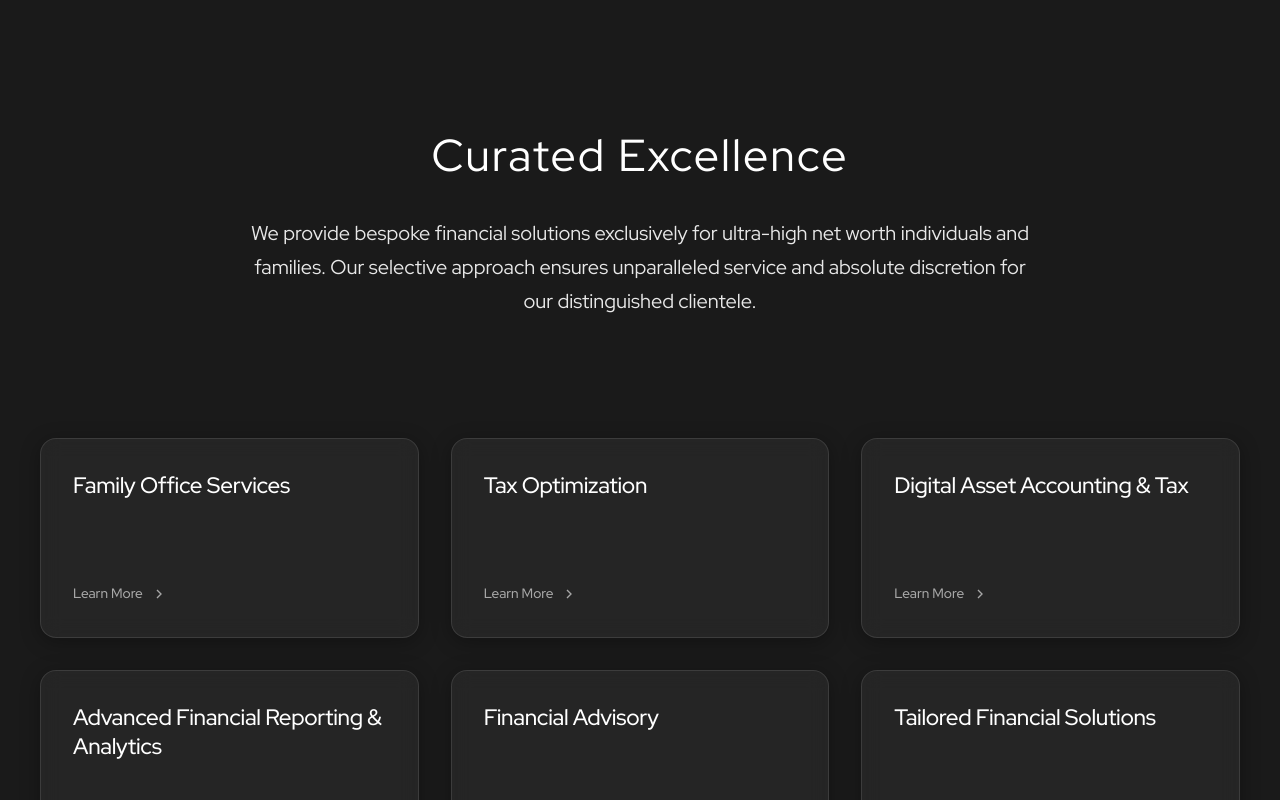
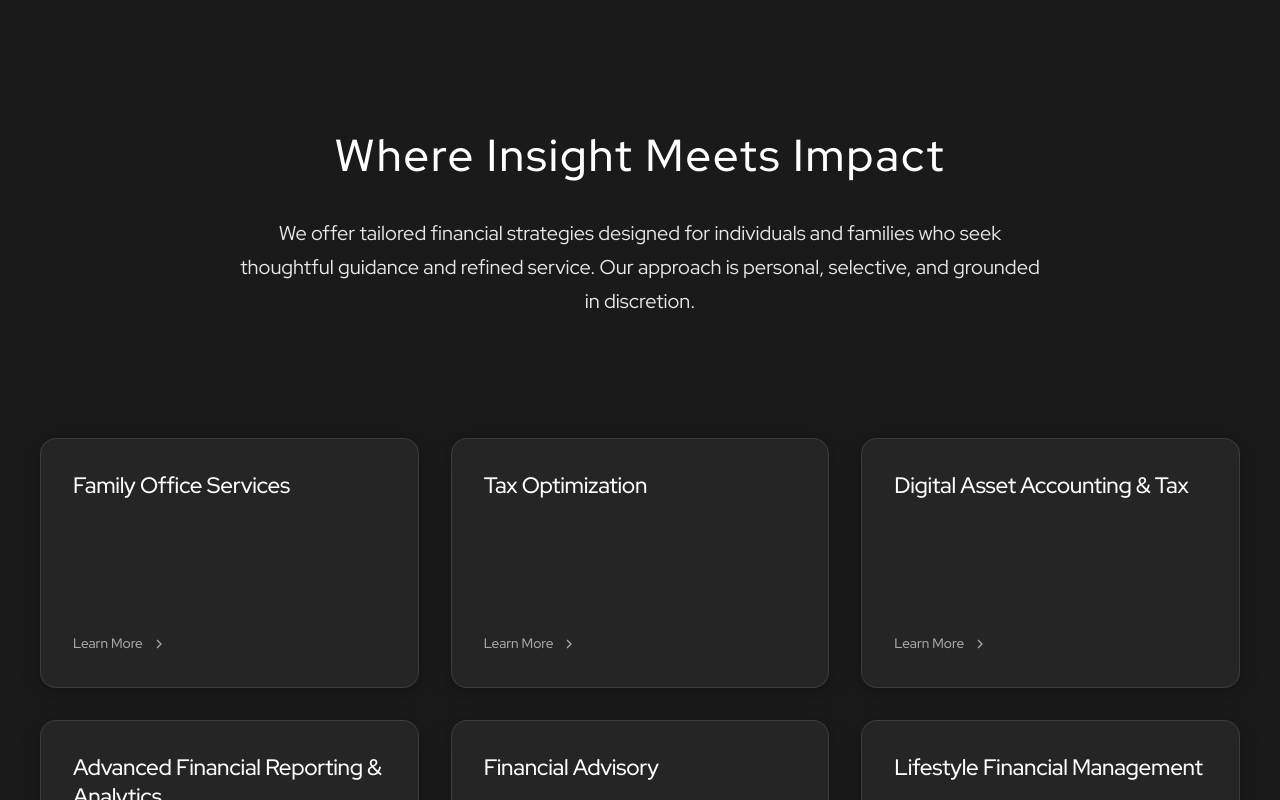
Before and after one commit to GabeKouki/Mastermind, a React (Vite) app: page / in a window 1280 px wide. Shown: the part 800-1600 px from the top of the page. Built offline with nearby package versions, Linux system fonts and the light colour scheme.

Commit message:
final changes

```diff
--- a/src/components/About.jsx
+++ b/src/components/About.jsx
@@ -1,5 +1,5 @@
-import React, { useState } from 'react';
-import '../styles/About.css';
+import React, { useState } from "react";
+import "../styles/About.css";
 
 const About = () => {
   const [flippedCard, setFlippedCard] = useState(null);
@@ -7,34 +7,40 @@ const About = () => {
   const services = [
     {
       id: 1,
-      title: 'Family Office Services',
-      description: 'Comprehensive wealth management and legacy planning for multi-generational families. We coordinate all aspects of your financial life with white-glove service.'
+      title: "Family Office Services",
+      description:
+        "Comprehensive wealth management and legacy planning for multi-generational families. We coordinate all aspects of your financial life with white-glove service.",
     },
     {
       id: 2,
-      title: 'Tax Optimization',
-      description: 'Strategic tax planning and optimization across multiple jurisdictions. Minimize tax burden while maintaining full compliance and transparency.'
+      title: "Tax Optimization",
+      description:
+        "Custom tax strategies crafted for high-net-worth individuals across multiple jurisdictions. Minimize tax exposure while ensuring absolute compliance and discretion.",
     },
     {
       id: 3,
-      title: 'Digital Asset Accounting & Tax',
-      description: 'Institutional-grade cryptocurrency custody, trading, and tax optimization. Navigate the digital asset landscape with confidence and security.'
+      title: "Digital Asset Accounting & Tax",
+      description:
+        "Premier cryptocurrency custody, trading, and tax solutions tailored for discerning investors. Navigate digital assets with unmatched security and expertise.",
     },
     {
       id: 4,
-      title: 'Advanced Financial Reporting & Analytics',
-      description: 'Meticulous financial record keeping and reporting. Maintain perfect transparency and organization across all your financial activities.'
+      title: "Advanced Financial Reporting & Analytics",
+      description:
+        "Precision financial reporting and analytics designed for complex portfolios. Gain unparalleled transparency and control over your wealth with real-time insights.",
     },
     {
       id: 5,
-      title: 'Financial Advisory',
-      description: 'Strategic financial advice tailored to your unique situation. Make informed decisions with our expert guidance and market insights.'
+      title: "Financial Advisory",
+      description:
+        "Exclusive, strategic financial counsel tailored to sophisticated clients. Leverage our market expertise and custom insights to optimize your financial decisions.",
     },
     {
       id: 6,
-      title: 'Tailored Financial Solutions',
-      description: 'Additional custom services tailored to your specific needs. We continuously expand our offerings to serve our clients better.'
-    }
+      title: "Lifestyle Financial Management",
+      description:
+        "Beyond investments, your financial life touches every corner of how you live and what you leave behind. We provide hands-on support for real estate, liquidity, protection planning, and more—ensuring your lifestyle is aligned with your long-term vision and legacy.",
+    },
   ];
 
   const handleCardClick = (cardId) => {
@@ -45,21 +51,22 @@ const About = () => {
     <section className="About">
       <div className="AboutContainer">
         <div className="AboutContent">
-          <h2 className="AboutTitle">Curated Excellence</h2>
+          <h2 className="AboutTitle">Where Insight Meets Impact</h2>
           <p className="AboutDescription">
-            We provide bespoke financial solutions exclusively for ultra-high net worth individuals
-            and families. Our selective approach ensures unparalleled service and absolute discretion
-            for our distinguished clientele.
+            We offer tailored financial strategies designed for individuals and
+            families who seek thoughtful guidance and refined service. Our
+            approach is personal, selective, and grounded in discretion.
           </p>
         </div>
 
         <div className="ServicesSection">
-          {/* <h3 className="ServicesTitle">Our Expertise</h3> */}
           <div className="ServicesGrid">
             {services.map((service) => (
               <div
                 key={service.id}
-                className={`ServiceCard ${flippedCard === service.id ? 'Flipped' : ''}`}
+                className={`ServiceCard ${
+                  flippedCard === service.id ? "Flipped" : ""
+                }`}
                 onClick={() => handleCardClick(service.id)}
               >
                 <div className="ServiceCardInner">
@@ -67,8 +74,15 @@ const About = () => {
                     <h4 className="ServiceTitle">{service.title}</h4>
                     <div className="FlipIndicator">
                       <span>Learn More</span>
-                      <svg width="16" height="16" viewBox="0 0 24 24" fill="none" stroke="currentColor" strokeWidth="2">
-                        <path d="M9 18l6-6-6-6"/>
+                      <svg
+                        width="16"
+                        height="16"
+                        viewBox="0 0 24 24"
+                        fill="none"
+                        stroke="currentColor"
+                        strokeWidth="2"
+                      >
+                        <path d="M9 18l6-6-6-6" />
                       </svg>
                     </div>
                   </div>
@@ -77,8 +91,15 @@ const About = () => {
                     <p className="ServiceDescription">{service.description}</p>
                     <div className="FlipIndicator">
                       <span>Back</span>
-                      <svg width="16" height="16" viewBox="0 0 24 24" fill="none" stroke="currentColor" strokeWidth="2">
-                        <path d="M15 18l-6-6 6-6"/>
+                      <svg
+                        width="16"
+                        height="16"
+                        viewBox="0 0 24 24"
+                        fill="none"
+                        stroke="currentColor"
+                        strokeWidth="2"
+                      >
+                        <path d="M15 18l-6-6 6-6" />
                       </svg>
                     </div>
                   </div>
--- a/src/styles/About.css
+++ b/src/styles/About.css
@@ -1,3 +1,7 @@
+* {
+  box-sizing: border-box;
+}
+
 .About {
   padding: var(--space-4xl) var(--space-md);
   background: #1a1a1a;
@@ -16,7 +20,7 @@
 
 .AboutTitle {
   font-size: 2.8rem;
-  font-weight: 400;
+  font-weight: 500;
   margin-bottom: var(--space-md);
   color: white;
   letter-spacing: 2px;
@@ -52,7 +56,7 @@
 }
 
 .ServiceCard {
-  height: 200px;
+  height: 250px;
   perspective: 1000px;
   cursor: pointer;
 }
@@ -86,6 +90,7 @@
   border: 1px solid rgba(255, 255, 255, 0.1);
   transition: box-shadow 0.3s ease;
   backdrop-filter: blur(10px);
+  overflow: hidden;
 }
 
 .ServiceCard:hover .ServiceCardFront,
@@ -97,6 +102,10 @@
 .ServiceCardBack {
   transform: rotateY(180deg);
   justify-content: center;
+  overflow-y: auto;
+  padding: var(--space-md);
+  display: flex;
+  flex-direction: column;
 }
 
 .ServiceTitle {
@@ -114,8 +123,11 @@
   font-size: 1rem;
   color: rgba(255, 255, 255, 0.8);
   line-height: 1.6;
-  margin-bottom: var(--space-md);
   font-weight: 400;
+  word-wrap: break-word;
+  overflow-wrap: break-word;
+  overflow-y: auto;
+  max-height: 100%;
 }
 
 .FlipIndicator {
@@ -172,7 +184,7 @@
   }
 
   .ServiceCard {
-    height: 180px;
+    height: 250px;
   }
 
   .ServiceTitle {
```
